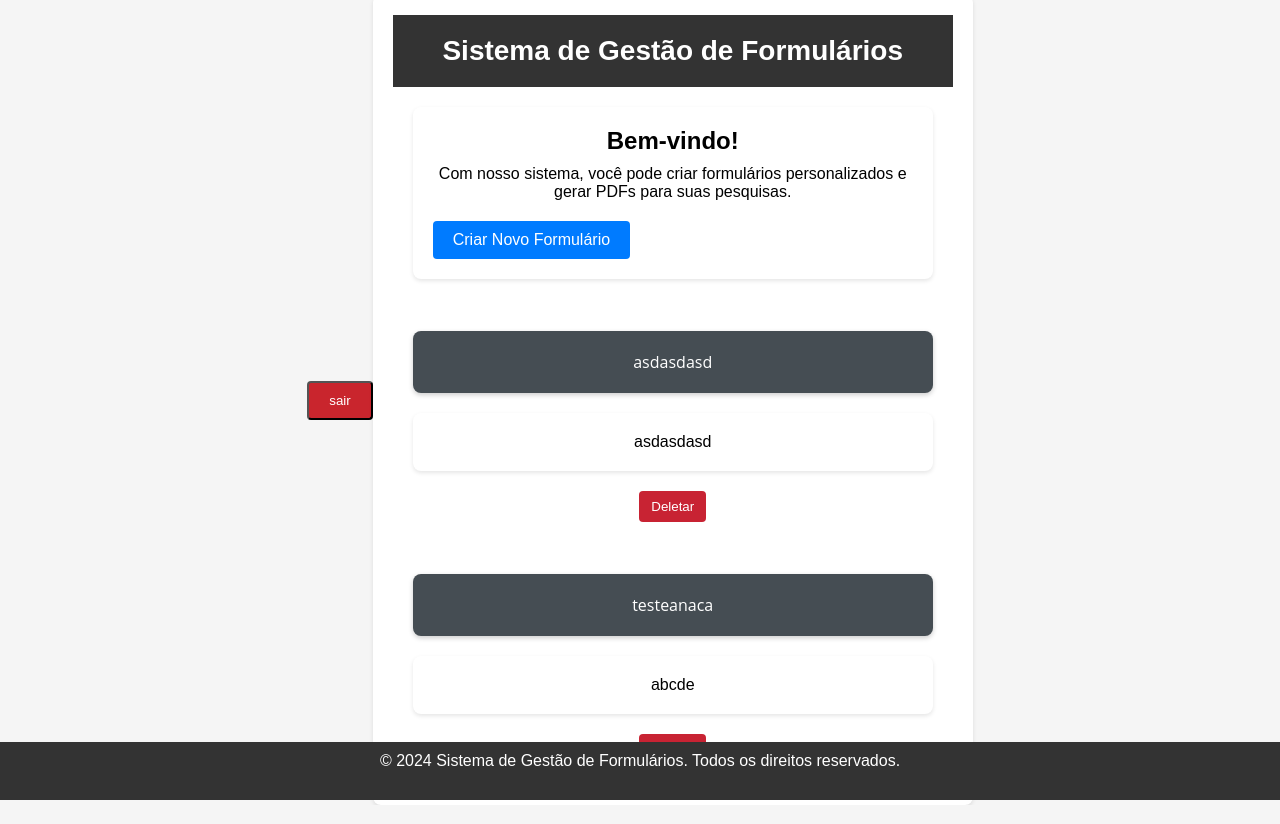
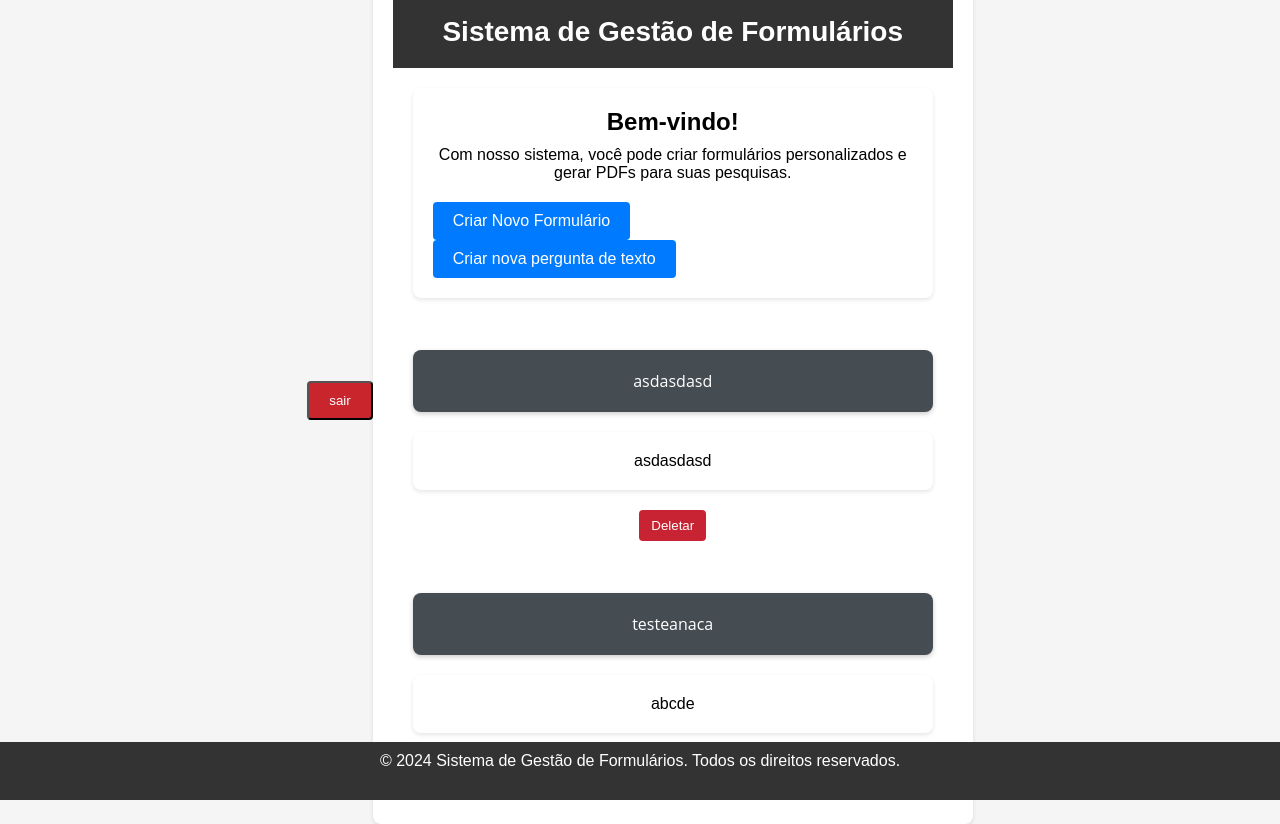
Before and after one commit to Mateus1711-ctrl/Sprint, a Django app: page / in a window 1280 px wide. Run offline with Django 4.2, Linux system fonts and the light colour scheme; a user stored in the database is signed in; data comes from the database, SQL or seed files in the repository.

Commit message:
Como usuário, eu posso criar perguntas de texto (ainda dá para vê-las).

```diff
--- a/formulario/models.py
+++ b/formulario/models.py
@@ -6,10 +6,15 @@
 class Formulario(models.Model):
     nome = models.CharField(max_length=200)
     descricao = models.TextField(max_length=2000, blank=True, null=True)
-    pergunta = models.CharField(max_length=2000, blank=True, null=True)
     data_criacao = models.DateTimeField(auto_now_add=True, blank=True, null=True)
     data_atualizacao = models.DateTimeField(auto_now=True)
     ativo = models.BooleanField(default=True)
     author = models.ForeignKey("auth.User", on_delete=models.CASCADE)
     def __str__(self):
         return self.nome
+
+class Perguntas (models.Model):
+    pergunta_de_texto = models.TextField(max_length=2000, blank=True, null=True)
+    tipo = models.CharField(max_length=200)
+    def __str__(self):
+        return self.pergunta_de_texto #
--- a/formulario/templates/formulario/index.html
+++ b/formulario/templates/formulario/index.html
@@ -13,6 +13,10 @@
         <p>Com nosso sistema, você pode criar formulários personalizados e gerar PDFs para suas pesquisas.</p>
         <div class="buttons-container">
             <a class="button" href="/novo">Criar Novo Formulário</a>
+        </div>
+
+        <div class="buttons-container">
+            <a class="button" href="/perguntas">Criar nova pergunta de texto</a>
         </div>
     </div>
 
--- a/formulario/templates/registration/cadastro.html
+++ b/formulario/templates/registration/cadastro.html
@@ -25,7 +25,7 @@
         </div>
 
         <div class="input-container">
-            <label for="email">E-mail:</label>
+            <label for="e-mail">E-mail:</label>
             <input type="email" id="email" name="e-mail" class="input-container input"></input>
         </div>
 
--- a/formulario/urls.py
+++ b/formulario/urls.py
@@ -9,5 +9,6 @@
     path('deletar/<int:id_formulario>',views.deletar_formulario,name='deletar'),
     path('novo/', views.cria_formulario, name='criar_formulario'),
     path('formulario-feito/', views.formulario_feito, name='formulario_feito') ,
-    path('cadastro/', views.cadastro , name='cadastro')
+    path('cadastro/', views.cadastro , name='cadastro') ,
+    path('perguntas/',views.perguntas,name='perguntas')
 ]
--- a/formulario/views.py
+++ b/formulario/views.py
@@ -1,5 +1,5 @@
 from django.shortcuts import redirect, render,get_object_or_404,HttpResponseRedirect
-from .models import Formulario
+from .models import *
 from django.contrib.auth.models import User
 from django.contrib.auth.decorators import login_required
 
@@ -12,7 +12,7 @@
         cria_senha = request.POST.get('senha')
         # confirma_senha = request.POST.get('confirme sua senha')
         new_form = User.objects.create_user(username=usuario, first_name=nome, last_name=sobrenome, email=email, password=cria_senha)
-        new_form.save()
+        # create não pede save
 
         return redirect('index')
 
@@ -45,7 +45,6 @@
         id_formulario = request.POST.get('id_formulario')
         nome = request.POST.get('nome')
         descricao = request.POST.get('descricao')
-        pergunta = request.POST.get('pergunta')
         formulario = Formulario.objects.get(id=id_formulario)
         formulario.nome = nome
         formulario.descricao = descricao
@@ -68,3 +67,15 @@
         return redirect('index')
     else:
         return HttpResponseRedirect('/')
+
+@login_required
+def perguntas(request):
+    if request.method == 'POST' :
+        pergunta_de_texto = request.POST.get('pergunta de texto')
+        tipo = 'texto'
+        Perguntas.objects.create(pergunta_de_texto=pergunta_de_texto, tipo=tipo)
+
+
+        return redirect('perguntas')
+    else :
+        return render(request, 'perguntas/pergunta_de_texto.html')
```
Also changed, not shown: formulario/templates/perguntas/pergunta_de_texto.html (added, +19 -0 lines), db.sqlite3, formulario/migrations/0007_perguntas_remove_formulario_pergunta.py (added).
